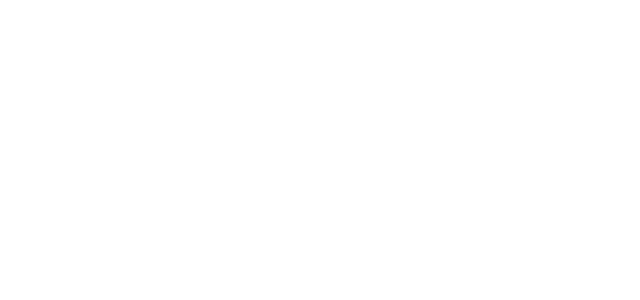
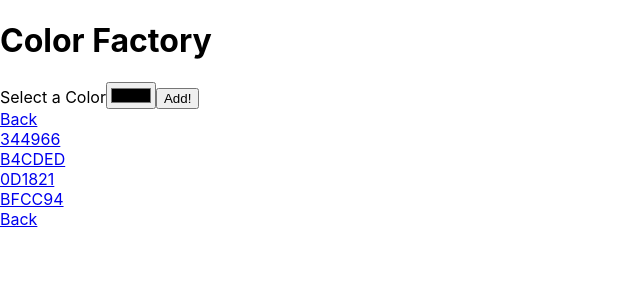
Before and after one commit to cng008/41.2_react-router-patterns, a React (Create React App) app in the folder color-factory/: page /colors in a window 1280 px wide. Shown: the top 300 px of the page, without its empty margins (0-640 px from the left). Built offline with nearby package versions, Linux system fonts and the light colour scheme.

Commit message:
color routes working

```diff
--- a/color-factory/package.json
+++ b/color-factory/package.json
@@ -6,7 +6,8 @@
     "react": "^16.6.0",
     "react-dom": "^16.6.0",
     "react-router-dom": "^5.2.1",
-    "react-scripts": "2.0.5"
+    "react-scripts": "2.0.5",
+    "uuid": "^8.3.2"
   },
   "scripts": {
     "start": "react-scripts start",
--- a/color-factory/src/App.js
+++ b/color-factory/src/App.js
@@ -1,7 +1,46 @@
 import React from 'react'
+import { BrowserRouter, Switch, Route, Redirect } from 'react-router-dom'
+
+import ColorsList from './ColorsList'
+import Color from './Color'
+import NewColorForm from './NewColorForm'
 
 const App = () => {
-  return <div className="App"></div>
+  return (
+    <BrowserRouter>
+      <Switch>
+        <Route exact path="/colors">
+          <ColorsList defaultColors={defaultColors} />
+        </Route>
+        <Route exact path="/colors/new">
+          <NewColorForm />
+        </Route>
+        <Route exact path="/colors/:color">
+          <Color />
+        </Route>
+        <Redirect to="/colors" />
+      </Switch>
+    </BrowserRouter>
+  )
 }
 
+export const defaultColors = [
+  {
+    id: 1,
+    color: '344966'
+  },
+  {
+    id: 2,
+    color: 'B4CDED'
+  },
+  {
+    id: 3,
+    color: '0D1821'
+  },
+  {
+    id: 4,
+    color: 'BFCC94'
+  }
+]
+
 export default App
--- /dev/null
+++ b/color-factory/src/Color.js
@@ -0,0 +1,22 @@
+import React from 'react'
+import { Redirect, useParams, Link } from 'react-router-dom'
+
+/** see a color in all its glory */
+
+const Color = () => {
+  const { color } = useParams()
+
+  // error handler for invalid param
+  if (color.length !== 6) {
+    return <Redirect to="/colors" />
+  }
+
+  return (
+    <div style={{ backgroundColor: '#' + color }}>
+      {color}
+      <Link to="/back">Back</Link>
+    </div>
+  )
+}
+
+export default Color
--- /dev/null
+++ b/color-factory/src/ColorsList.js
@@ -0,0 +1,33 @@
+import React, { useState } from 'react'
+import { Link } from 'react-router-dom'
+import { v4 as uuid } from 'uuid'
+
+import NewColorForm from './NewColorForm'
+
+/** a list of all available colors */
+
+const ColorsList = ({ defaultColors }) => {
+  const [colors, setColor] = useState(defaultColors)
+  const addColor = newColor => {
+    setColor(colors => [...colors, { color: newColor, id: uuid() }])
+  }
+
+  return (
+    <div>
+      <h1 className="ColorsList-h1">Color Factory</h1>
+      {/* <Link to="/colors/new">Add a new color</Link> */}
+      <NewColorForm addColor={addColor} />
+      <div className="ColorsList-div">
+        {colors.map(({ color, id }) => (
+          <div key={id}>
+            <Link to={`/colors/${color}`}>{color}</Link>
+            {/* // <Color key={id} color={color} /> */}
+          </div>
+        ))}
+      </div>
+      <Link to="/back">Back</Link>
+    </div>
+  )
+}
+
+export default ColorsList
--- /dev/null
+++ b/color-factory/src/NewColorForm.js
@@ -0,0 +1,47 @@
+import React, { useState } from 'react'
+import { Redirect } from 'react-router-dom'
+import { Link } from 'react-router-dom'
+
+/** form that will let user add a new color
+ * redirect to the colors index with new color appearing at the top.
+ */
+
+const NewColorForm = ({ addColor }) => {
+  const INITIAL_VALUE = '#5760E4'
+  const [colorInput, setColorInput] = useState(INITIAL_VALUE)
+
+  const handleChange = evt => {
+    const { name, value } = evt.target
+    setColorInput({ [name]: value })
+  }
+
+  const handleSubmit = evt => {
+    evt.preventDefault()
+    const removeHex =
+      colorInput.color[0] === '#'
+        ? colorInput.color.substring(1)
+        : colorInput.color
+
+    addColor(removeHex)
+    // setColor(INITIAL_VALUE)
+    return <Redirect to="/colors" />
+  }
+
+  return (
+    <div>
+      <form onSubmit={handleSubmit}>
+        <label htmlFor="color">Select a Color</label>
+        <input
+          type="color"
+          name="color"
+          value={colorInput.color}
+          onChange={handleChange}
+        />
+        <button>Add!</button>
+      </form>
+      <Link to="/back">Back</Link>
+    </div>
+  )
+}
+
+export default NewColorForm
```
